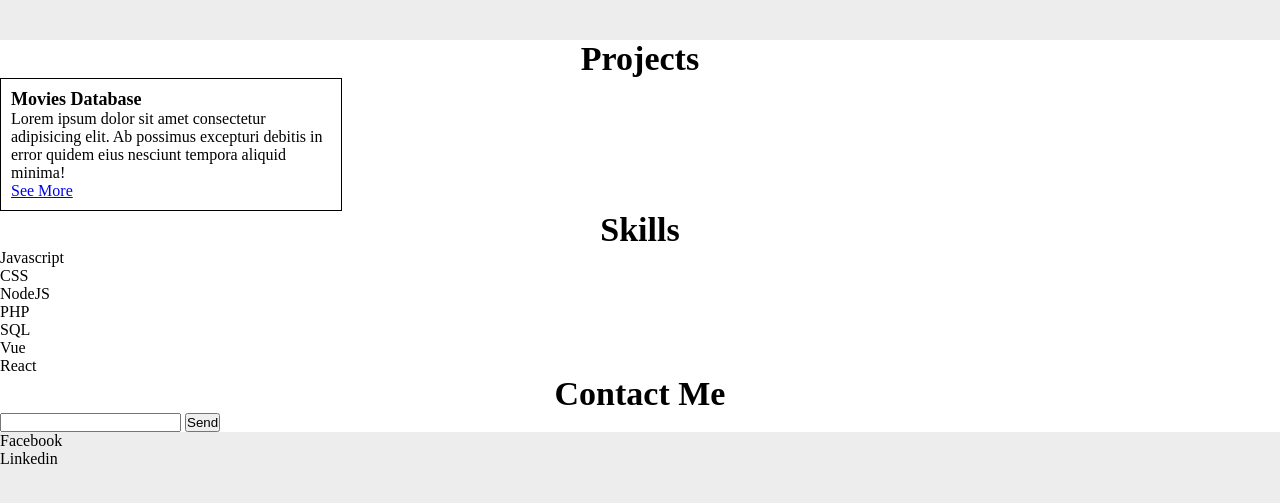
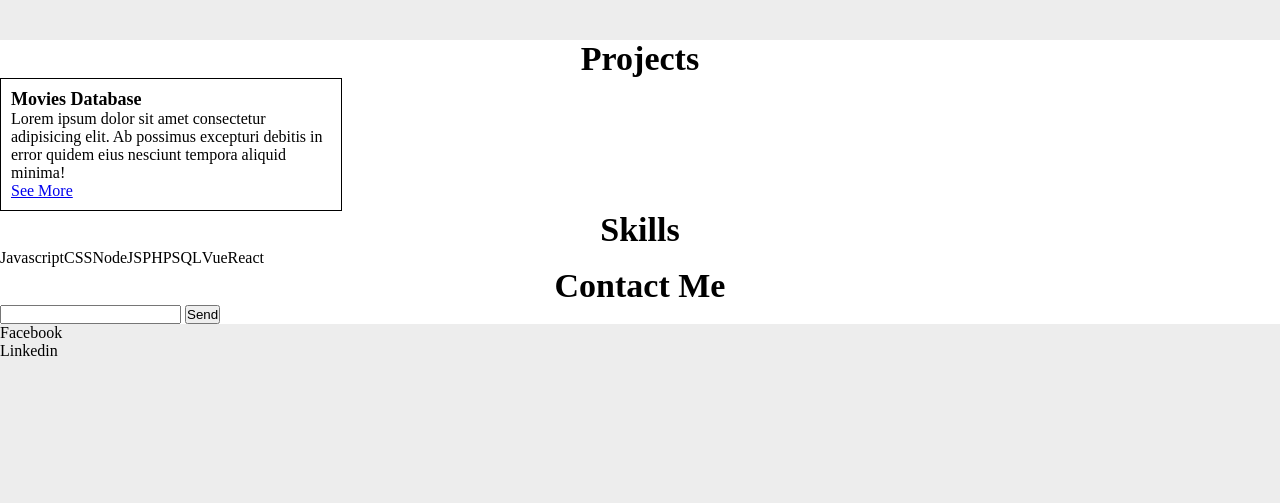
Before and after one commit to krdev0/portfolio, a PHP site: page / in a window 1280 px wide. Shown: the part 36-539 px from the top of the page. Run offline with PHP 8.4, Linux system fonts and the light colour scheme.

Commit message:
styles streak

```diff
--- a/style.css
+++ b/style.css
@@ -54,3 +54,9 @@ header {
     font-weight: bold;
     font-size: 18px;
 }
+
+
+/* Skills */
+.skills-wrap {
+  display: flex;
+}
```
